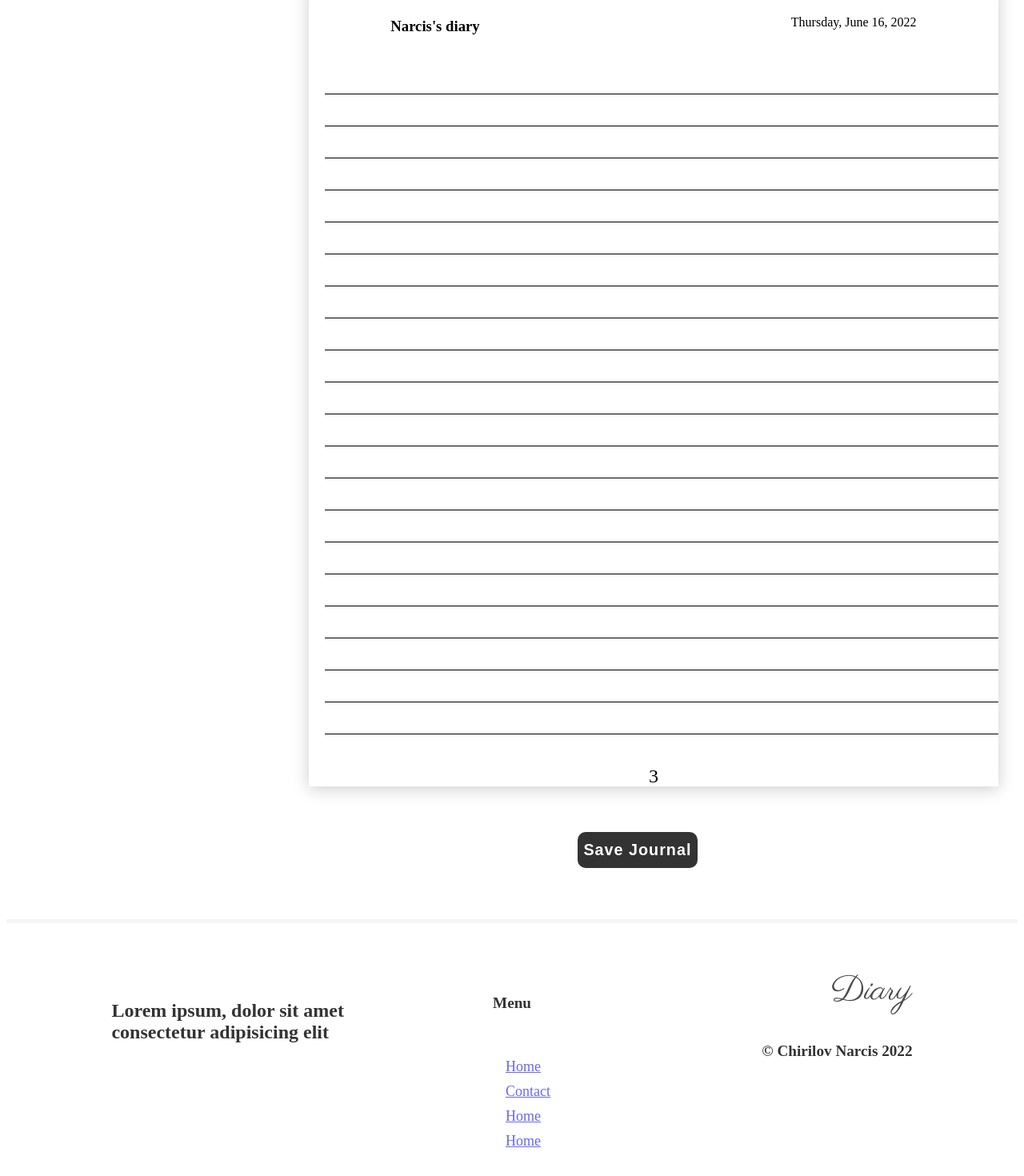
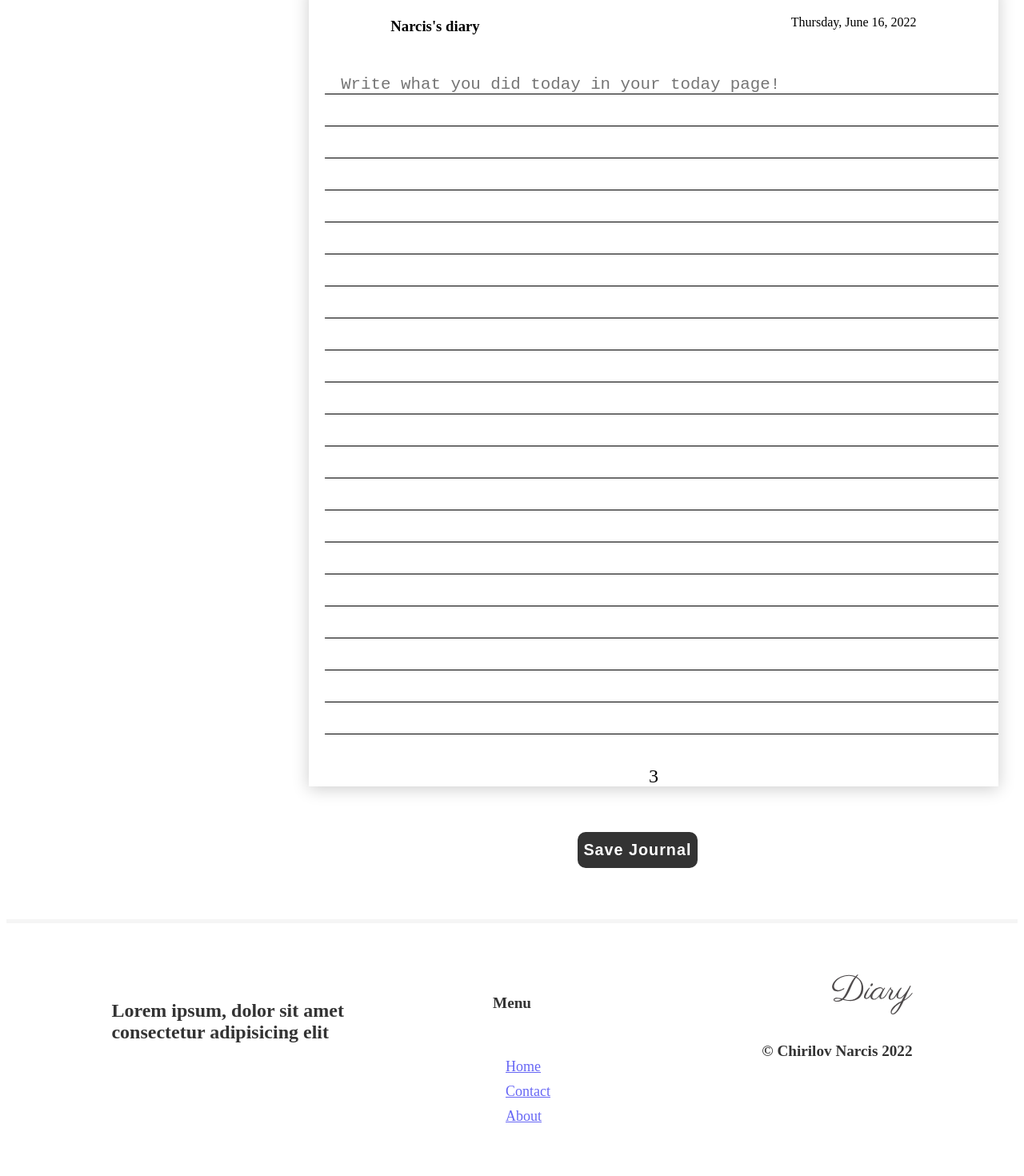
Before and after one commit to Narcis2005/diary-frontend, a Next.js app: page /journal in a window 1280 px wide. Shown: the part 2249-3719 px from the top of the page at 80% size. Built offline with nearby package versions, Linux system fonts and the light colour scheme.

Commit message:
Little things changed (footer menu, placeholder in journal page, dropdown closes on click)

```diff
--- a/components/Footer/index.tsx
+++ b/components/Footer/index.tsx
@@ -31,10 +31,7 @@ const Footer = () => {
                             <Link href="/contact">Contact</Link>
                         </FooterMenuItem>
                         <FooterMenuItem>
-                            <Link href="/about">Home</Link>
-                        </FooterMenuItem>
-                        <FooterMenuItem>
-                            <Link href="/security">Home</Link>
+                            <Link href="/about">About</Link>
                         </FooterMenuItem>
                     </FooterMenu>
                 </FooterMenuContainer>
--- a/components/JournalComponent/PageComponent.tsx
+++ b/components/JournalComponent/PageComponent.tsx
@@ -19,9 +19,10 @@ export interface IPageComponent {
     change: (nr: number) => void;
     numberOfPage: number;
     isNewPage: boolean;
+    placeholder?: string;
 }
 // eslint-disable-next-line react/display-name
-const PageComponent = ({ date, content, onChange, index, currentPage, change, numberOfPage, isNewPage }: IPageComponent) => {
+const PageComponent = ({ date, content, onChange, index, currentPage, change, numberOfPage, isNewPage, placeholder }: IPageComponent) => {
     const { ref, inView } = useInView({ threshold: 0.5 });
     const pageNumberRef = useRef<HTMLDivElement>(null);
     const [initialTextAreaHeight, setInitialTextAreaHeight] = useState(0);
@@ -69,7 +70,7 @@ const PageComponent = ({ date, content, onChange, index, currentPage, change, nu
                 <WrritenAtJournal>{date.toLocaleDateString("en-US", options)}</WrritenAtJournal>
             </InfoContainerJournal>
             <TextAreaContainer>
-                <Page value={content} onChange={handleOnChange}></Page>
+                <Page value={content} onChange={handleOnChange} placeholder={placeholder}></Page>
             </TextAreaContainer>
             <PageNumberContainer ref={pageNumberRef}>
                 <PageNumber >{numberOfPage}</PageNumber>
--- a/components/JournalComponent/index.tsx
+++ b/components/JournalComponent/index.tsx
@@ -185,6 +185,7 @@ const JournalComponent = ({ data }: { data: IJournalComponent[] }) => {
                                 currentPage={currentPage}
                                 change={changePageOnScroll}
                                 isNewPage={true}
+                                placeholder="Write what you did today in your today page!"
                     />)}
                     <SavebuttonContainer>
                         <SaveButton onClick={handleSave}>Save Journal</SaveButton>
--- a/components/Navbar/index.tsx
+++ b/components/Navbar/index.tsx
@@ -27,15 +27,16 @@ const Navbar = ({ profileImageURL }: { profileImageURL?: string }) => {
         setIsMobileMenuOpen(!isMobileMenuOpen);
     };
     const navContainerRef = useRef<HTMLHeadingElement>(null);
+    //If the click is outside the nav, close the mobile nav
     const checkOutsideClick = useCallback((e: MouseEvent) => {
         if (navContainerRef.current && !navContainerRef.current.contains(e.target as Node)) {
             setIsMobileMenuOpen(false);
             setShow(false);
         }
     }, []);
+    //in test, router is undefined
     const [pathname, setPathname] = useState("");
     const router = useRouter();
-    //in test, router is undefined
     useEffect(() => {
         if (router?.isReady) {
             setPathname(router.pathname);
@@ -128,13 +129,13 @@ const Navbar = ({ profileImageURL }: { profileImageURL?: string }) => {
                                             />
                                         </ProfileImageContainer>
                                         <DropdownMenu show={show}>
-                                            <DropdownItem>
+                                            <DropdownItem onClick={handleDropdownMenuClick}>
                                                 <Link href="/profile">Profile</Link>
                                             </DropdownItem>
-                                            <DropdownItem>
+                                            <DropdownItem onClick={handleDropdownMenuClick}>
                                                 <Link href="/journal">Write</Link>
                                             </DropdownItem>
-                                            <DropdownItem>
+                                            <DropdownItem onClick={handleDropdownMenuClick}>
                                                 <Link href="/logout">Logout</Link>
                                             </DropdownItem>
                                         </DropdownMenu>
--- a/components/ProfileComponent/ProfileComponents.tsx
+++ b/components/ProfileComponent/ProfileComponents.tsx
@@ -131,6 +131,9 @@ export const ProfileLinkItem = styled.li`
     &:hover {
         opacity: 1;
     }
+    &> * {
+        display: block;
+    }
     @media (max-width: 920px) {
         font-size: 20px;
         margin: 15px 0;
```
